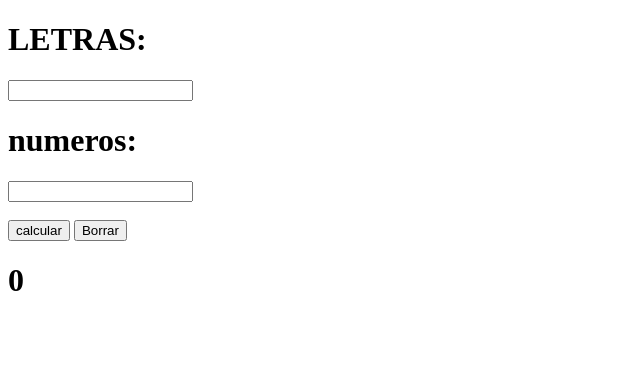
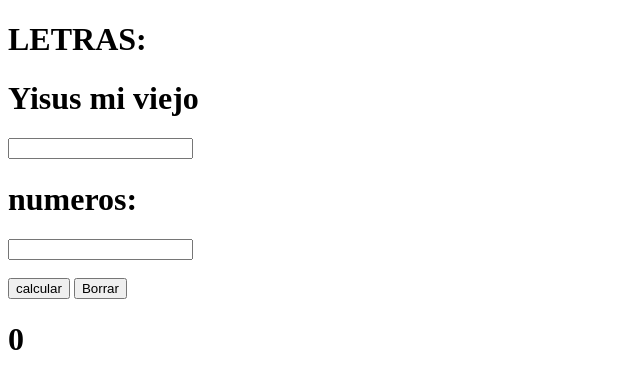
Before and after one commit to Axel0zz/Pull, a plain HTML site: page index.html in a window 1280 px wide. Shown: the whole page, without its empty margins (0-640 px from the left). Drawn offline with Linux system fonts and the light colour scheme.

Commit message:
Update index.html

```diff
--- a/index.html
+++ b/index.html
@@ -8,6 +8,8 @@
 <body>
 
 <h1>LETRAS:</h1>
+    <h1>Yisus mi viejo</h1>
+
 <input type="number" id="n1"><br>
 <h1>numeros:</h1>
 <input type="number" id="n2"><br><br>
```
